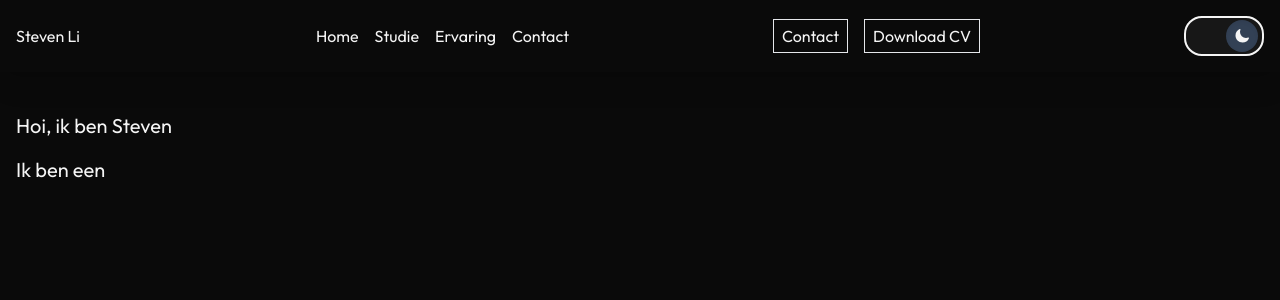
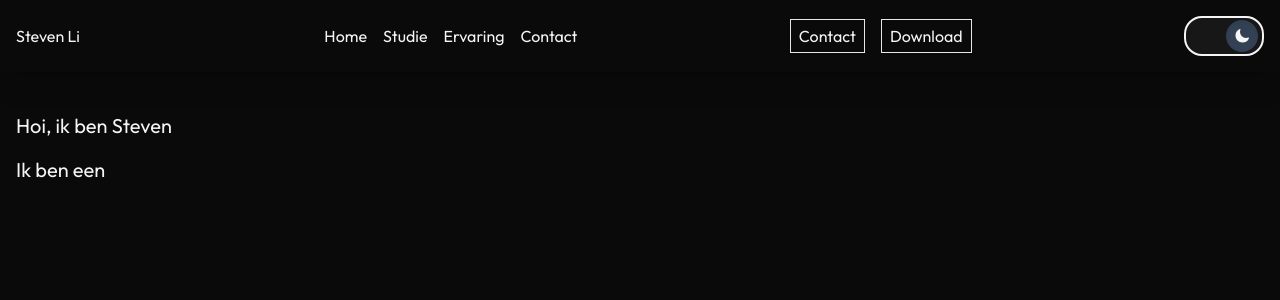
Before and after one commit to zStevenn/portfolio, a Next.js app: page / in a window 1280 px wide. Shown: the top 300 px of the page. Built offline with nearby package versions, Linux system fonts and the light colour scheme.

Commit message:
Create default button ui component

```diff
--- a/src/components/navigation/nav-buttons/index.tsx
+++ b/src/components/navigation/nav-buttons/index.tsx
@@ -1,13 +1,14 @@
 "use client"
 
+import Button from '@/components/ui/button'
 import { useNavContext } from '@/hooks/context/useNavContext'
 
 function NavButtons() {
   const { isOpen } = useNavContext()
   return (
-    <div className={`${isOpen ? "" : "hidden md:block"}`}>
-      <button className='border px-2 py-1'>Contact</button>
-      <button className='border px-2 py-1 md:ml-4'>Download CV</button>
+    <div className={`${isOpen ? "" : "hidden md:flex gap-4"}`}>
+      <Button>Contact</Button>
+      <Button>Download</Button>
     </div>
   )
 }
--- /dev/null
+++ b/src/components/ui/button/index.tsx
@@ -0,0 +1,19 @@
+
+type ButtonProps = {
+  onClick?: () => void
+  className?: string;
+  children: string;
+}
+
+function Button({ onClick, className, children }: ButtonProps) {
+  return (
+    <button
+      className='border px-2 py-1'
+      onClick={onClick}
+    >
+      {children}
+    </button>
+  )
+}
+
+export default Button
```
